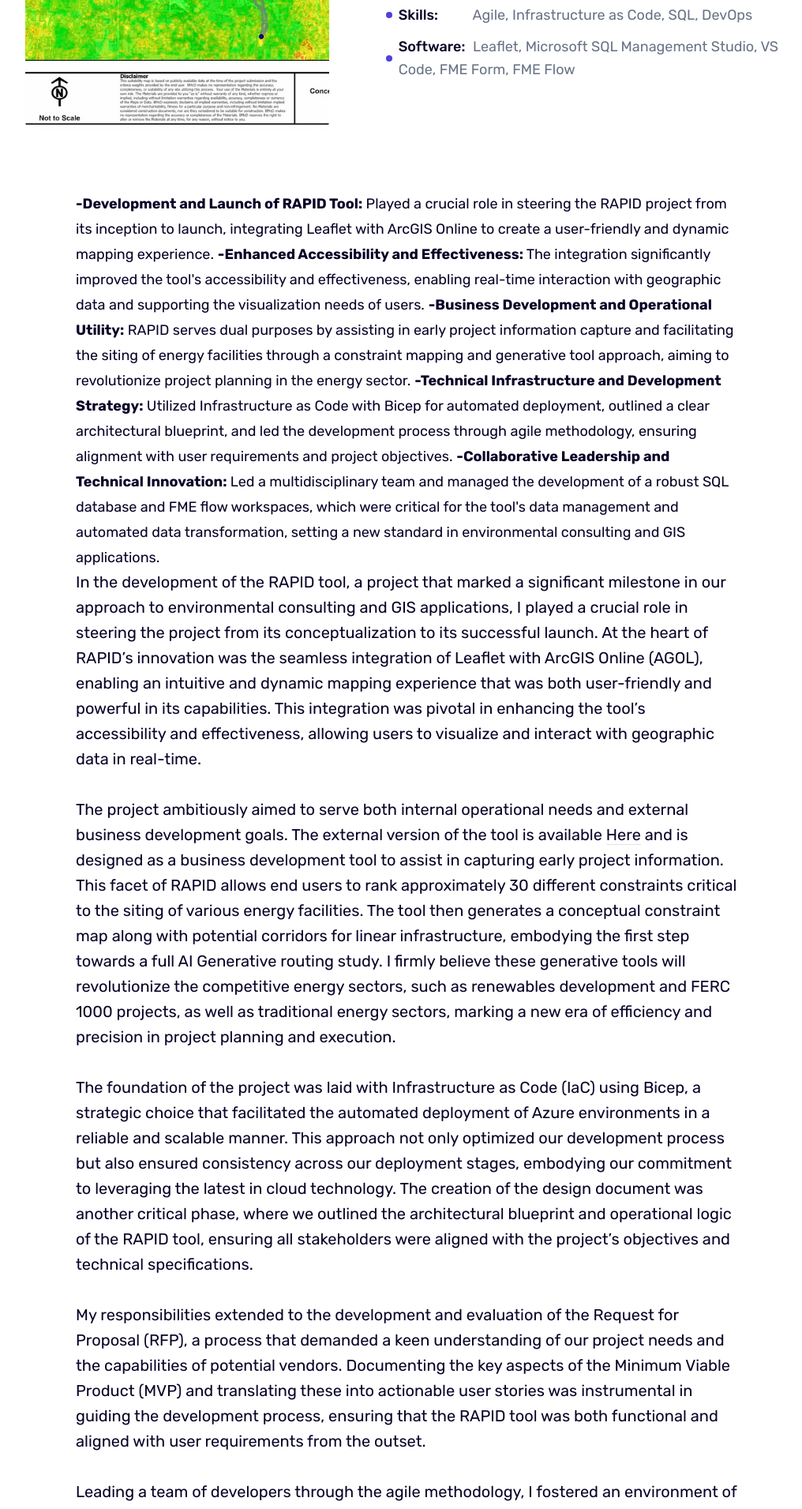
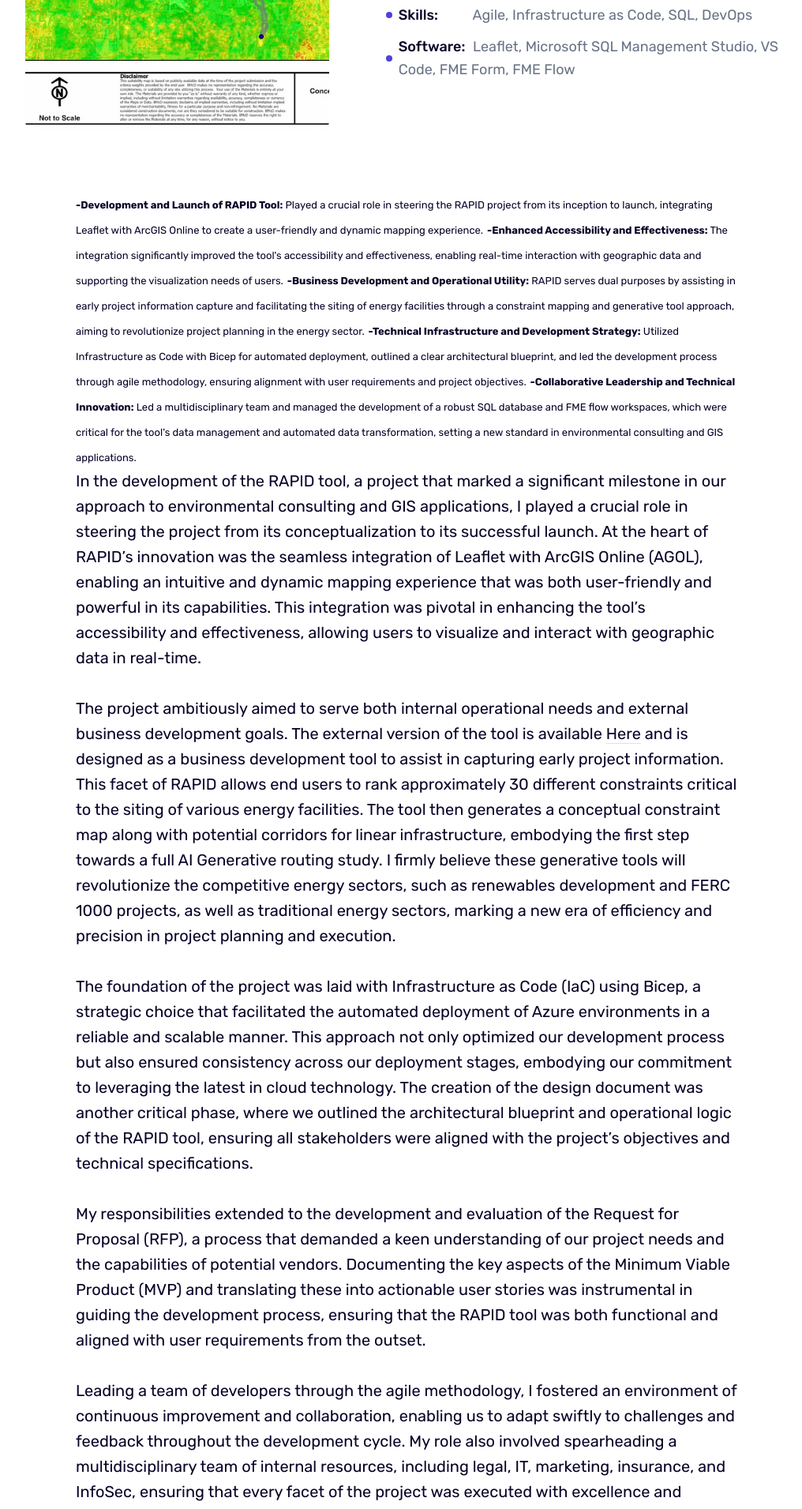
Before and after one commit to DustyWerth/DustyWerth.github.io, a Jekyll site: the page built from _works/RAPID.md, in a window 1280 px wide. Shown: the part 429-2340 px from the top of the page at 79% size, without its empty margins (124-1140 px from the left). Built offline with Jekyll 4.4.1, drawn with Linux system fonts in a browser that asks for light colours.

Commit message:
Update RAPID.md

```diff
--- a/_works/RAPID.md
+++ b/_works/RAPID.md
@@ -11,15 +11,15 @@
 software: 'Leaflet, Microsoft SQL Management Studio, VS Code, FME Form, FME Flow'
 ---
 
-<font size="4"> <strong>-Development and Launch of RAPID Tool:</strong> Played a crucial role in steering the RAPID project from its inception to launch, integrating Leaflet with ArcGIS Online to create a user-friendly and dynamic mapping experience.</font>
+<font size="2"> <strong>-Development and Launch of RAPID Tool:</strong> Played a crucial role in steering the RAPID project from its inception to launch, integrating Leaflet with ArcGIS Online to create a user-friendly and dynamic mapping experience.</font>
 
-<font size="4"><strong>-Enhanced Accessibility and Effectiveness:</strong> The integration significantly improved the tool's accessibility and effectiveness, enabling real-time interaction with geographic data and supporting the visualization needs of users.</font>
+<font size="2"><strong>-Enhanced Accessibility and Effectiveness:</strong> The integration significantly improved the tool's accessibility and effectiveness, enabling real-time interaction with geographic data and supporting the visualization needs of users.</font>
 
-<font size="4"><strong>-Business Development and Operational Utility:</strong> RAPID serves dual purposes by assisting in early project information capture and facilitating the siting of energy facilities through a constraint mapping and generative tool approach, aiming to revolutionize project planning in the energy sector.</font>
+<font size="2"><strong>-Business Development and Operational Utility:</strong> RAPID serves dual purposes by assisting in early project information capture and facilitating the siting of energy facilities through a constraint mapping and generative tool approach, aiming to revolutionize project planning in the energy sector.</font>
 
-<font size="4"><strong>-Technical Infrastructure and Development Strategy:</strong> Utilized Infrastructure as Code with Bicep for automated deployment, outlined a clear architectural blueprint, and led the development process through agile methodology, ensuring alignment with user requirements and project objectives.</font>
+<font size="2"><strong>-Technical Infrastructure and Development Strategy:</strong> Utilized Infrastructure as Code with Bicep for automated deployment, outlined a clear architectural blueprint, and led the development process through agile methodology, ensuring alignment with user requirements and project objectives.</font>
 
-<font size="4"><strong>-Collaborative Leadership and Technical Innovation:</strong> Led a multidisciplinary team and managed the development of a robust SQL database and FME flow workspaces, which were critical for the tool's data management and automated data transformation, setting a new standard in environmental consulting and GIS applications.</font>
+<font size="2"><strong>-Collaborative Leadership and Technical Innovation:</strong> Led a multidisciplinary team and managed the development of a robust SQL database and FME flow workspaces, which were critical for the tool's data management and automated data transformation, setting a new standard in environmental consulting and GIS applications.</font>
 
 In the development of the RAPID tool, a project that marked a significant milestone in our approach to environmental consulting and GIS applications, I played a crucial role in steering the project from its conceptualization to its successful launch. At the heart of RAPID’s innovation was the seamless integration of Leaflet with ArcGIS Online (AGOL), enabling an intuitive and dynamic mapping experience that was both user-friendly and powerful in its capabilities. This integration was pivotal in enhancing the tool’s accessibility and effectiveness, allowing users to visualize and interact with geographic data in real-time.
 
```
